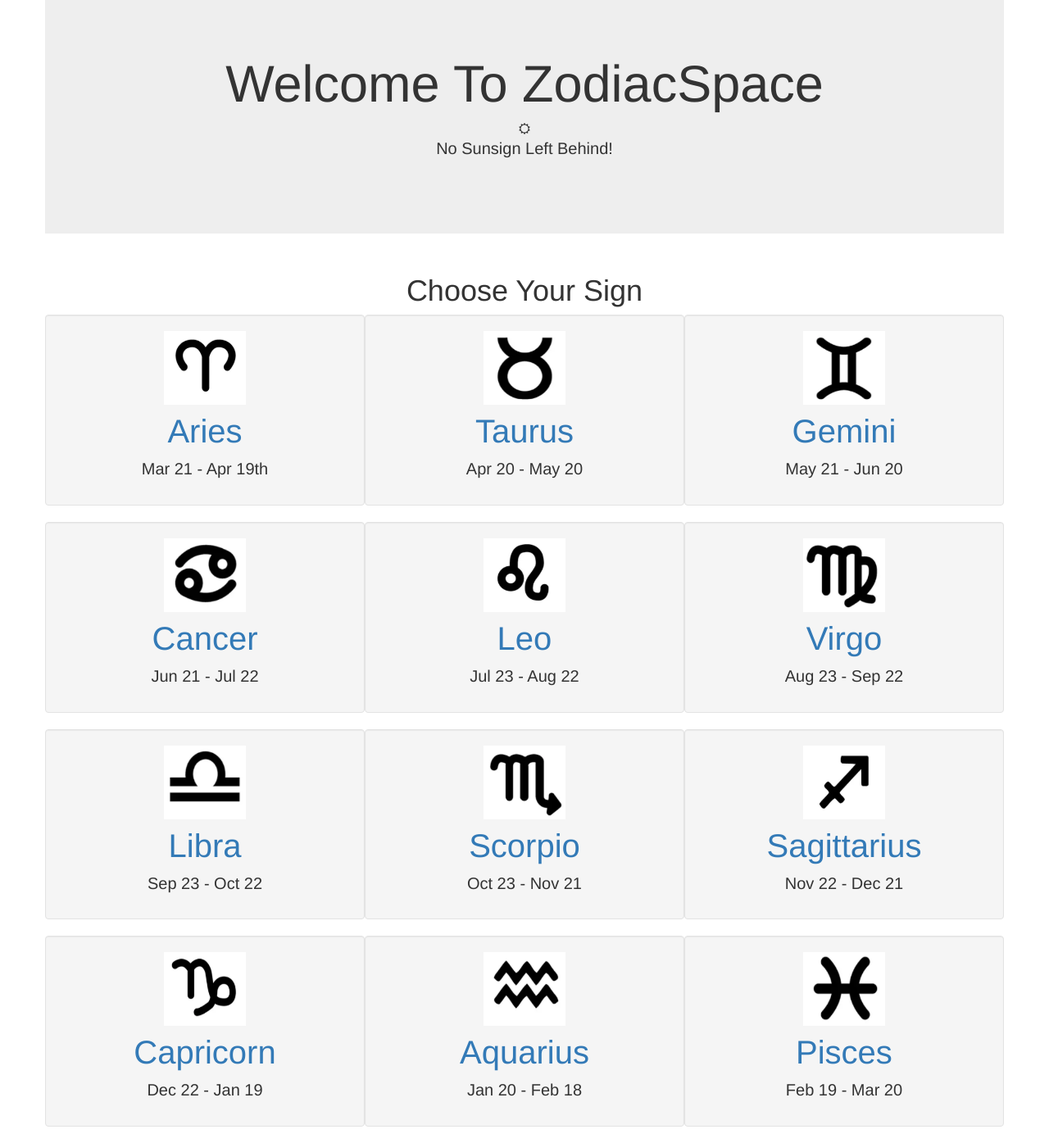
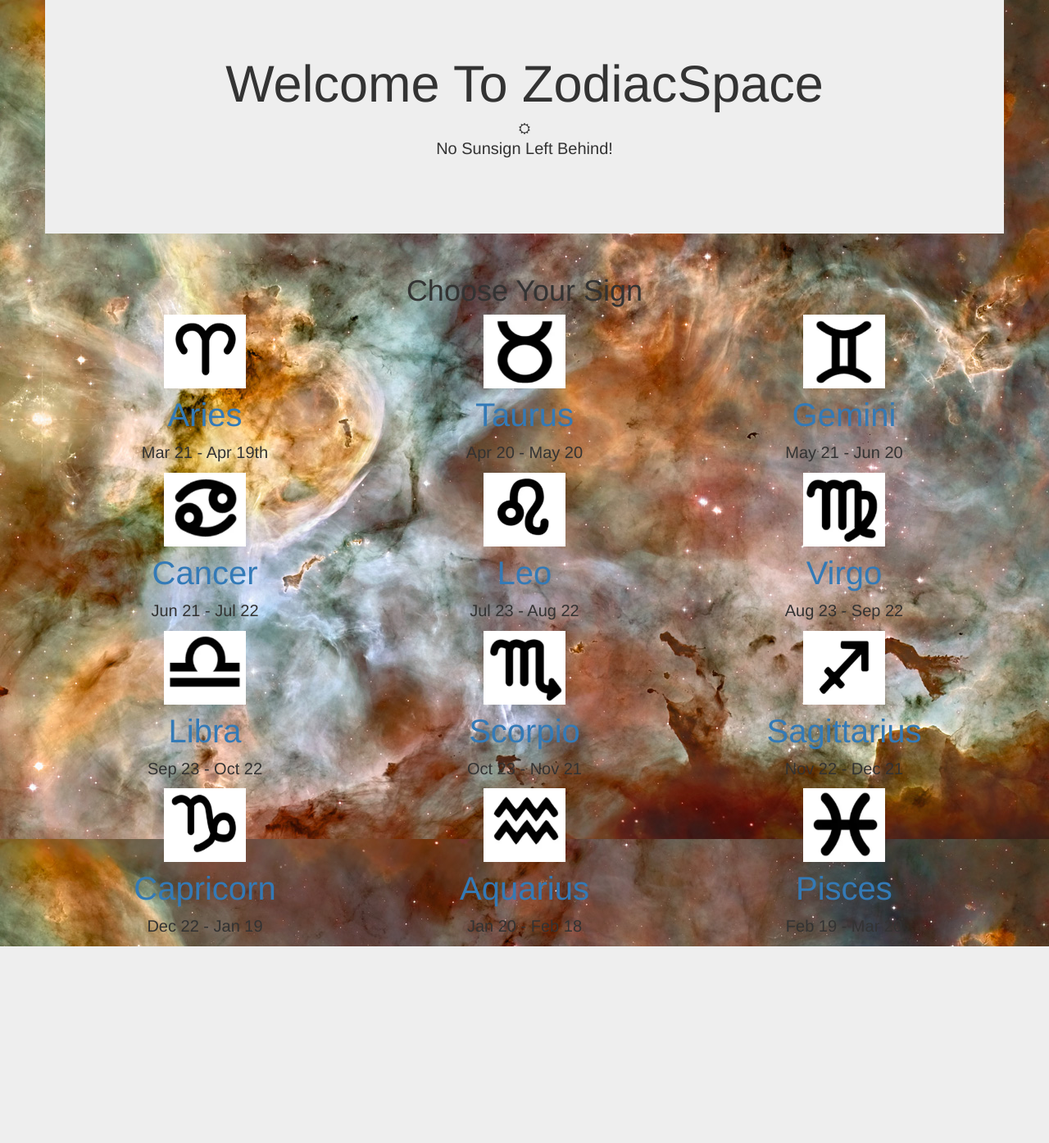
Before and after one commit to eafflu/zodiacSpace, a PHP site: page / in a window 1280 px wide. Shown: the whole page at 82% size. After the commit the page ends 1155 px from the top, so only its background shows below. Run offline with PHP 8.4, Linux system fonts and the light colour scheme; some libraries are stand-ins or nearby versions.

Commit message:
Adds background image

```diff
--- a/css/style.css
+++ b/css/style.css
@@ -1,3 +1,6 @@
+body{
+    background-image: url('/images/star.jpg')
+}
 .container{
     margin:auto;
 }
@@ -27,5 +30,6 @@ img{
 .zicon {
     width: 100px;
     height: 90px;
+    background-repeat: no-repeat;
     /*Scale down will take the necessary specified space that is 100px x 100px without stretching the image*/
 }
--- a/index.html
+++ b/index.html
@@ -54,7 +54,7 @@
         <div class="row center-xs center-sm center-md center-lg middle-xs middle-sm middle-md middle-lg">
             <div class="col-xs-12 col-sm-12 col-md-12 col-lg-12">
                 <div class="row">
-                    <div class="well col-xs-12 col-sm-4 col-md-4 col-lg-4">
+                    <div class=" col-xs-12 col-sm-4 col-md-4 col-lg-4">
                         <img class="zicon" src="/images/ariesZ.png" alt="">
 
                         <a href="signs/ariesZ.html">
@@ -62,7 +62,7 @@
                         </a>
                 <p>Mar 21 - Apr 19th</p>
                 </div>
-                <div class="well col-xs-12 col-sm-4 col-md-4 col-lg-4">
+                <div class=" col-xs-12 col-sm-4 col-md-4 col-lg-4">
                     <img class="zicon" src="/images/taurusZ.png" alt="">
                     <a href="signs/taurus.html">
                         <h4>Taurus</h4>
@@ -70,7 +70,7 @@
                     <p>Apr 20 - May 20</p>
 
                 </div>
-                <div class="well col-xs-12 col-sm-4 col-md-4 col-lg-4">
+                <div class=" col-xs-12 col-sm-4 col-md-4 col-lg-4">
                     <img class="zicon" src="/images/geminiZ.png" alt="">
                     <a href="signs/gemini.html">
                         <h4>Gemini</h4>
@@ -87,17 +87,17 @@
         <div class="row center-xs center-sm center-md center-lg middle-xs middle-sm middle-md middle-lg">
             <div class="col-xs-12 col-sm-12 col-md-12 col-lg-12">
                 <div class="row">
-                    <div class="well col-xs-12 col-sm-4 col-md-4 col-lg-4">
+                    <div class="col-xs-12 col-sm-4 col-md-4 col-lg-4">
                         <img class="zicon" src="/images/cancerZ.png" alt="">
                         <a href="signs/cancer.html"><h4>Cancer</h4></a>
                         <p>Jun 21 - Jul 22</p>
                     </div>
-                    <div class="well col-xs-12 col-sm-4 col-md-4 col-lg-4">
+                    <div class="col-xs-12 col-sm-4 col-md-4 col-lg-4">
                         <img class="zicon"src="/images/leoZ.png" alt="">
                         <a href="signs/leo.html"><h4>Leo</h4></a>
                         <p>Jul 23 - Aug 22</p>
                     </div>
-                    <div class="well col-xs-12 col-sm-4 col-md-4 col-lg-4">
+                    <div class="col-xs-12 col-sm-4 col-md-4 col-lg-4">
                         <img class="zicon" src="/images/virgoZ.png" alt="">
                         <a href="signs/virgo.html"><h4>Virgo</h4></a>
                         <p>Aug 23 - Sep 22</p>
@@ -108,17 +108,17 @@
         <div class="row center-xs center-sm center-md center-lg middle-xs middle-sm middle-md middle-lg">
             <div class="col-xs-12 col-sm-12 col-md-12 col-lg-12">
                 <div class="row">
-                    <div class="well col-xs-12 col-sm-4 col-md-4 col-lg-4">
+                    <div class="col-xs-12 col-sm-4 col-md-4 col-lg-4">
                         <img class="zicon" src="/images/libraZ.png" alt="">
                         <a href="signs/libra.html"><h4>Libra</h4></a>
                         <p>Sep 23 - Oct 22</p>
                     </div>
-                    <div class="well col-xs-12 col-sm-4 col-md-4 col-lg-4">
+                    <div class="col-xs-12 col-sm-4 col-md-4 col-lg-4">
                         <img class="zicon" src="/images/scorpioZ.png" alt="">
                         <a href="signs/scorpio.html"><h4>Scorpio</h4></a>
                         <p>Oct 23 - Nov 21</p>
                     </div>
-                    <div class="well col-xs-12 col-sm-4 col-md-4 col-lg-4">
+                    <div class="col-xs-12 col-sm-4 col-md-4 col-lg-4">
                         <img class="zicon" src="/images/sagittariusZ.png" alt="">
                         <a href="signs/sagittarius.html"><h4>Sagittarius</h4></a>
                         <p>Nov 22 - Dec 21</p>
@@ -133,17 +133,17 @@
             <div class="col-xs-12 col-sm-12 col-md-12 col-lg-12">
 
                 <div class="row">
-                    <div class="well col-xs-12 col-sm-4 col-md-4 col-lg-4">
+                    <div class="col-xs-12 col-sm-4 col-md-4 col-lg-4">
                         <img class="zicon" src="/images/capricornZ.png" alt="">
                         <a href="signs/capricorn.html"><h4>Capricorn</h4></a>
                         <p>Dec 22 - Jan 19</p>
                     </div>
-                    <div class="well col-xs-12 col-sm-4 col-md-4 col-lg-4">
+                    <div class="col-xs-12 col-sm-4 col-md-4 col-lg-4">
                         <img class ="zicon" src="/images/aquariusZ.png" alt="">
                         <a href="signs/aquarius.html"><h4>Aquarius</h4></a>
                         <p>Jan 20 - Feb 18</p>
                     </div>
-                    <div class="well col-xs-12 col-sm-4 col-md-4 col-lg-4">
+                    <div class="col-xs-12 col-sm-4 col-md-4 col-lg-4">
                        <img class="zicon" src="/images/piscesZ.png" alt="">
                         <a href="signs/pisces.html"><h4>Pisces</h4></a>
                         <p>Feb 19 - Mar 20</p>
```
Also changed, not shown: images/star.jpg (added).
